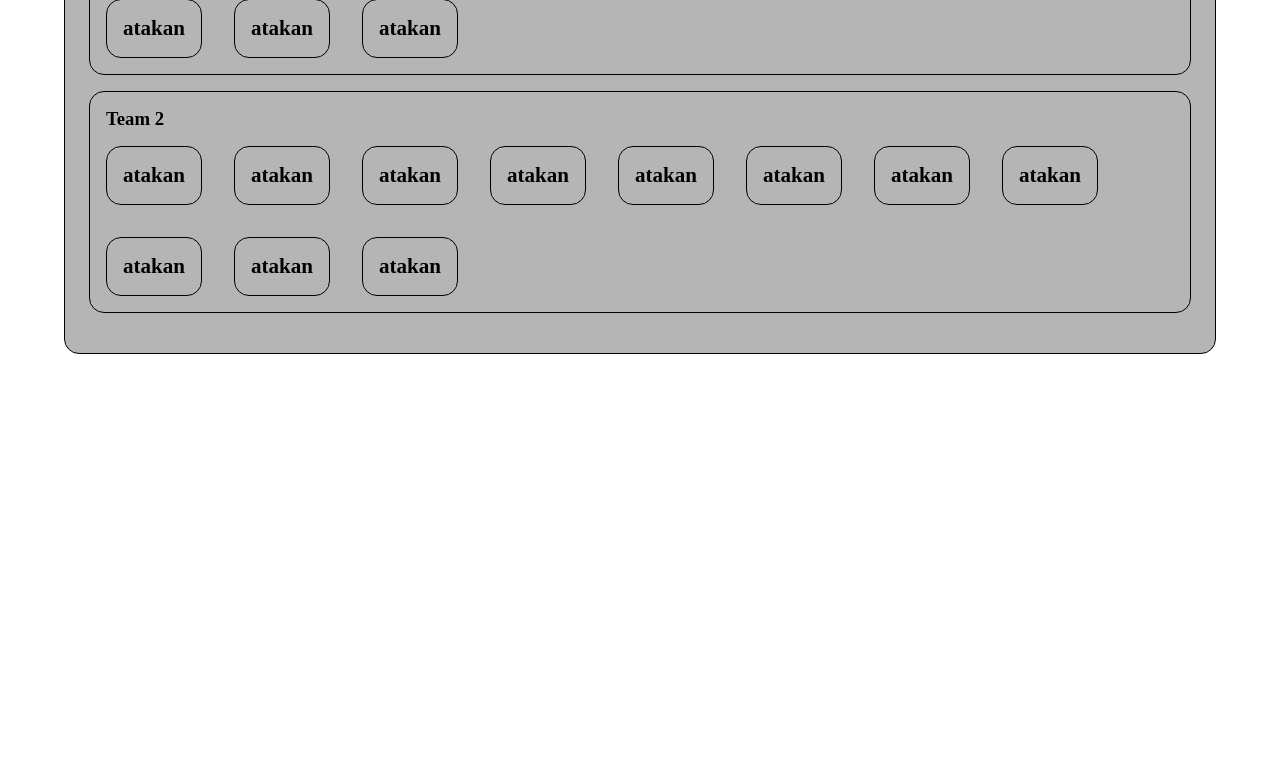
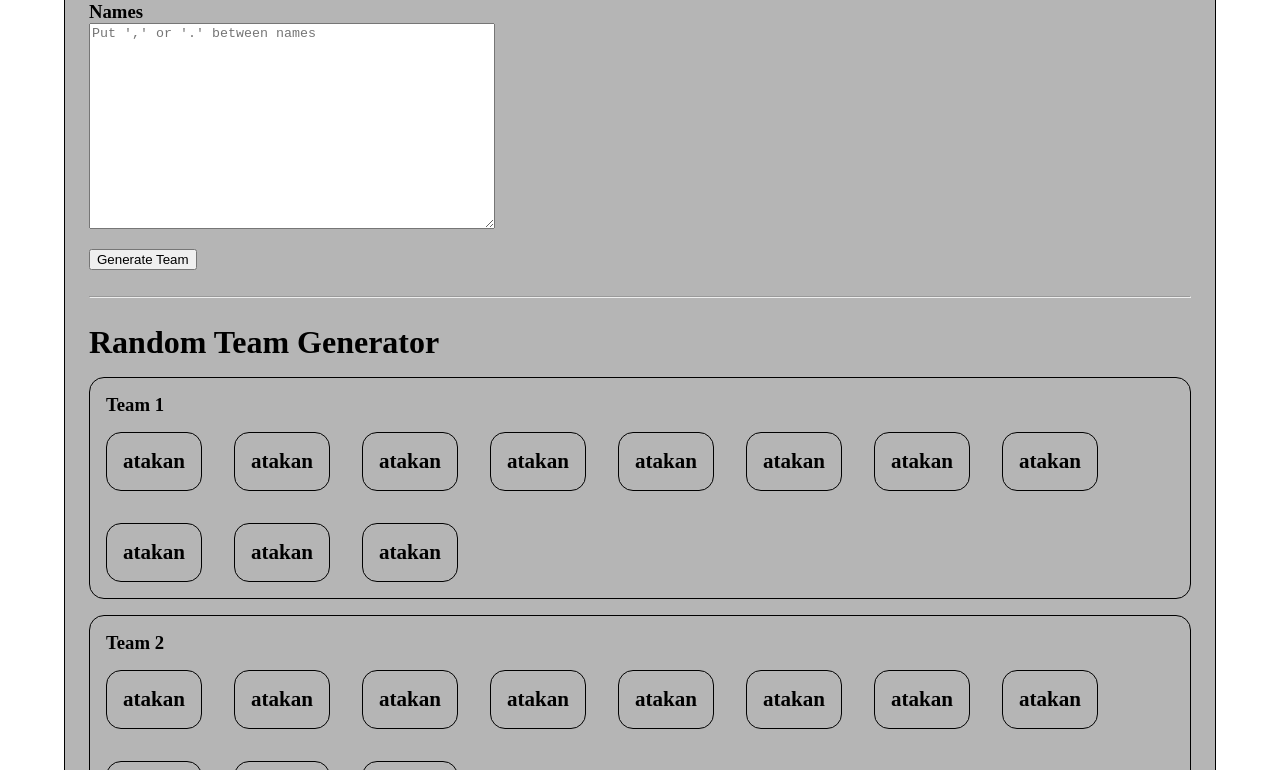
Before and after one commit to atakanhbk/Mix-FootballTeam-Generator, a plain HTML site: page index.html in a window 1280 px wide. Shown: the part 669-1439 px from the top of the page. Before the commit the page ends 1023 px from the top, so only its background shows below. Drawn offline with Linux system fonts and the light colour scheme.

Commit message:
Start js

```diff
--- a/app.js
+++ b/app.js
@@ -0,0 +1,3 @@
+const generateBtn = document.getElementsByClassName("generateBtn");
+
+console.log(generateBtn);
--- a/index.html
+++ b/index.html
@@ -63,10 +63,15 @@
       <div class="team-generator">
         <div class="input-part">
           <h1>Input Part</h1>
+          <div class="input-field">
+            <h3>Names</h3>
+            <textarea placeholder="Put ',' or '.' between names"></textarea>
+          </div>
+          <button class="generateBtn">Generate Team</button>
         </div>
-        <br>
-        <hr>
-        <br>
+        <br />
+        <hr />
+        <br />
         <div class="teams">
           <h1>Random Team Generator</h1>
 
--- a/style.css
+++ b/style.css
@@ -9,7 +9,6 @@ body {
   position: absolute;
   box-sizing: border-box;
   display: flex;
-  justify-content: center;
   flex-direction: column;
   align-items: center;
 }
@@ -65,6 +64,17 @@ body {
   margin: 1rem 0px;
 }
 
+
+.input-field {
+  margin: 1rem 0px;
+}
+.input-field > textarea{
+  width: 400px;
+  height: 200px;
+}
+
+
+
 .teams {
   width: 100%;
   height: auto;
```
